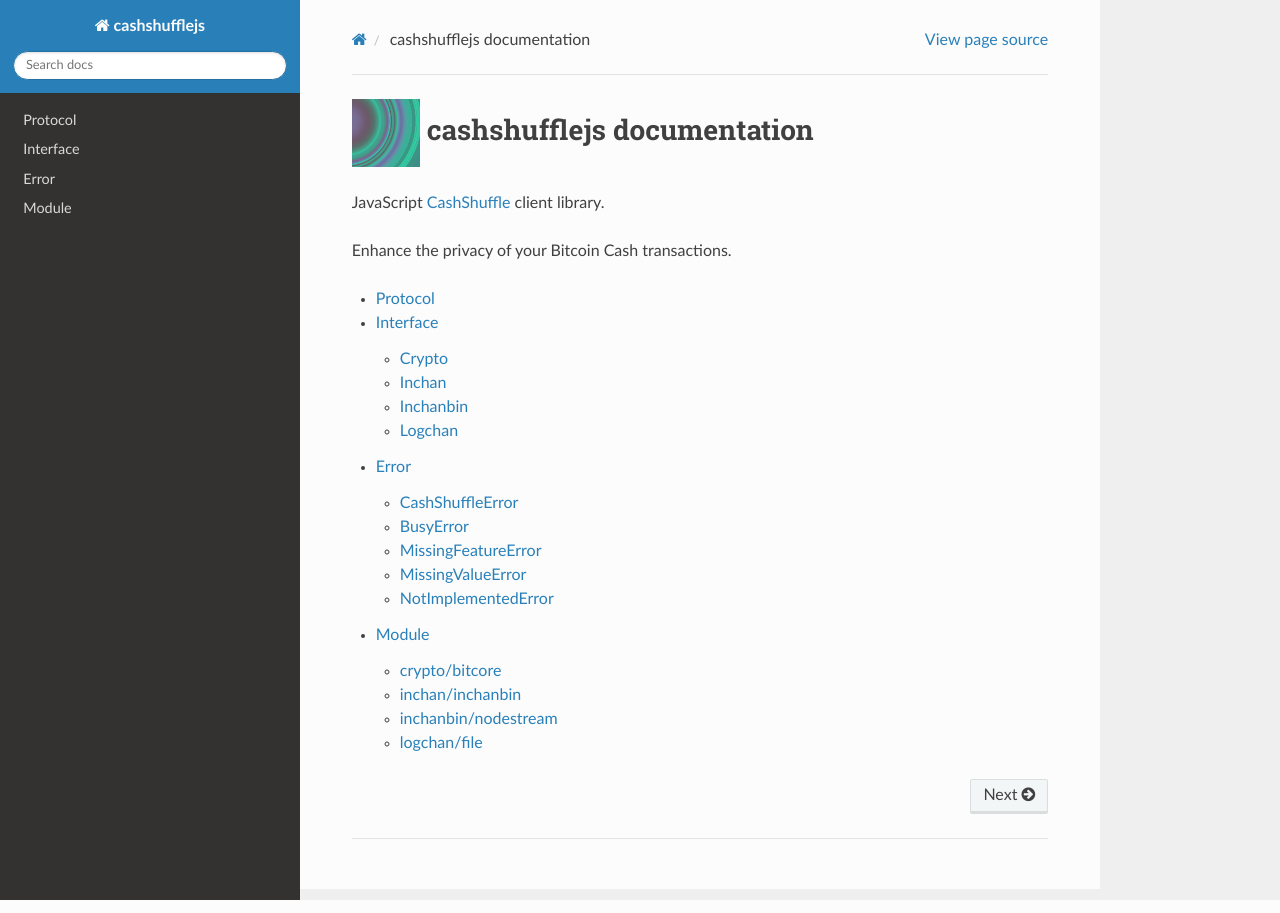
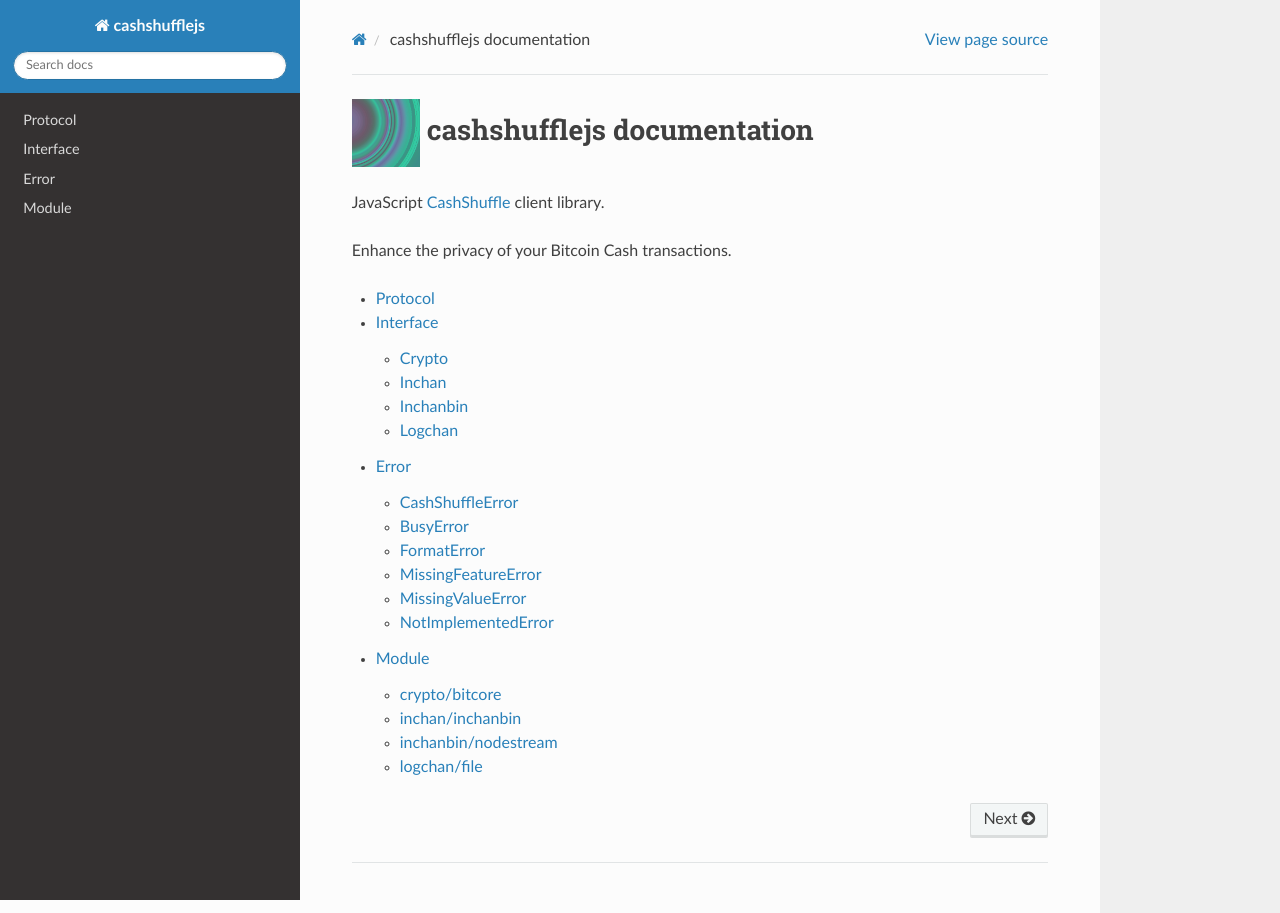
Before and after one commit to bookmoons/cashshufflejs, a Sphinx documentation site: the page built from doc/index.rst, in a window 1280 px wide. Built offline with Sphinx 7.4.7 and the Read the Docs theme 2.0.0, drawn with Linux system fonts in a browser that asks for light colours.

Commit message:
doc: Add FormatError

```diff
--- a/doc/error.rst
+++ b/doc/error.rst
@@ -19,6 +19,12 @@
 .. autoclass:: BusyError
    :members:
 
+FormatError
+-----------
+
+.. autoclass:: FormatError
+   :members:
+
 MissingFeatureError
 -------------------
 
```
